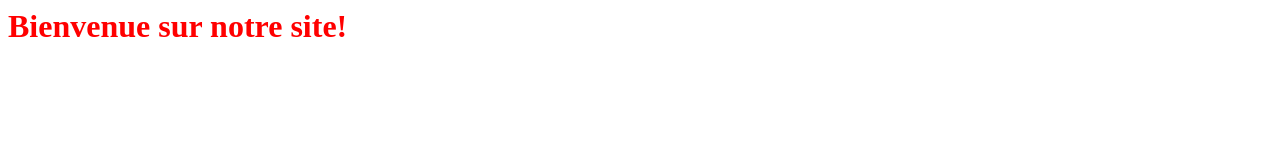
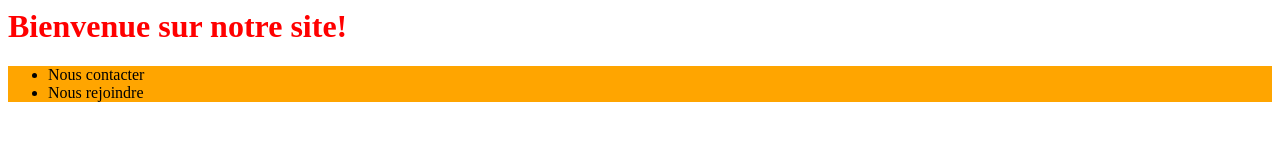
Before and after one commit to TwrK92/TP-Final-Versionnig-Git, a plain HTML site: page index.html in a window 1280 px wide. Drawn offline with Linux system fonts and the light colour scheme.

Commit message:
Add footer to index.html

```diff
--- a/index.html
+++ b/index.html
@@ -1 +1,8 @@
 <h1 style="color:Red;">Bienvenue sur notre site!</h1>
+
+<footer style="background-color:orange;">
+	<ul>
+		<li>Nous contacter</li>
+		<li>Nous rejoindre</li>
+	</ul>
+</footer>
```
